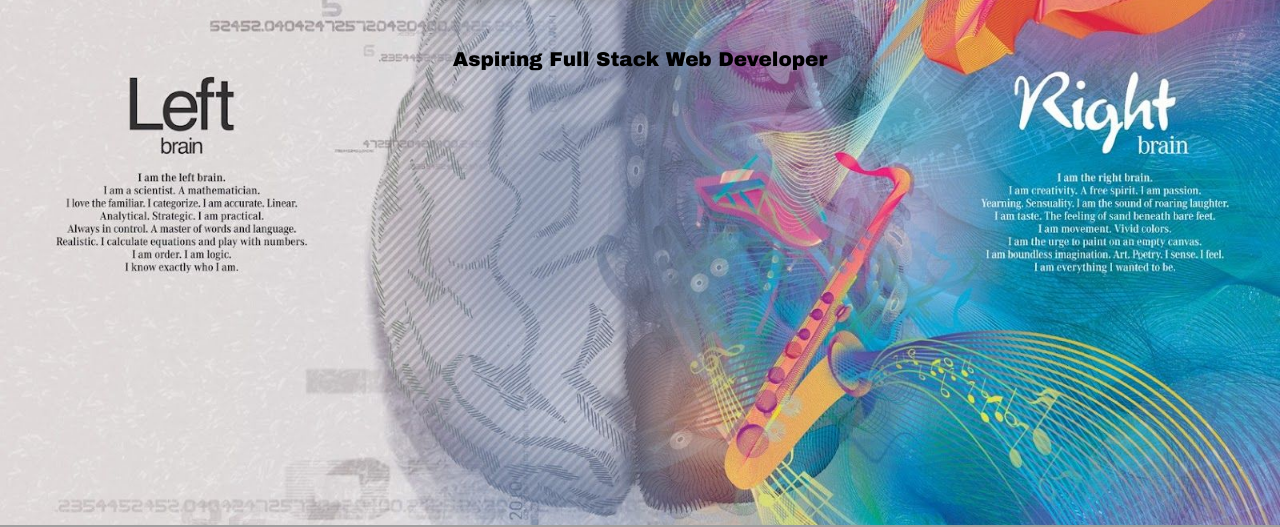
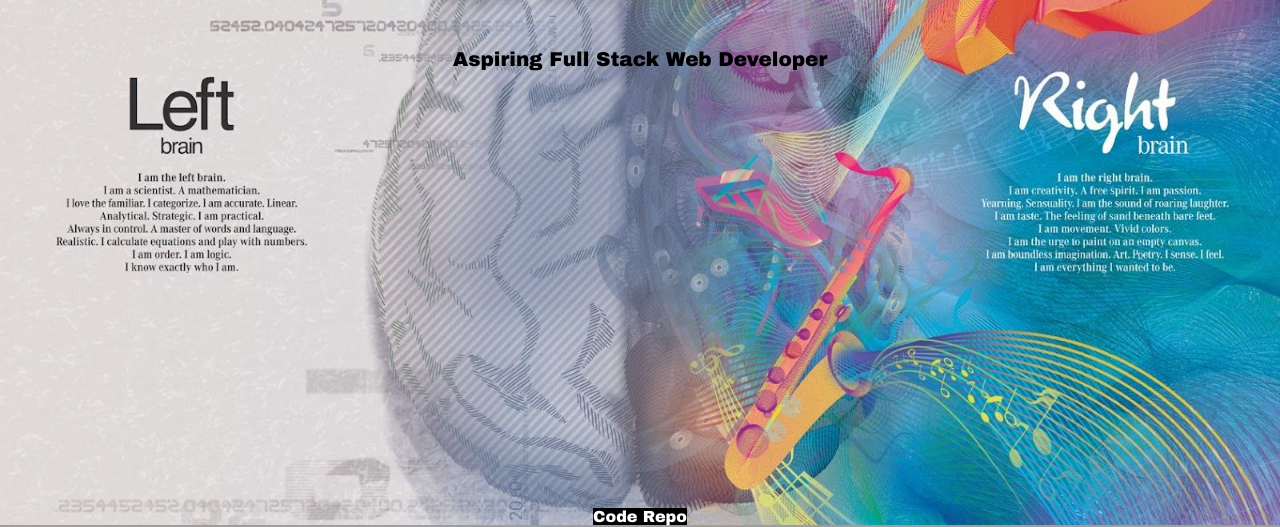
Before and after one commit to Edocsil99/Portfolio_Responsive, a plain HTML site: page index.html in a window 1280 px wide. Shown: the part 275-802 px from the top of the page. Drawn offline with Linux system fonts and the light colour scheme; grey boxes are pictures that could not be loaded.

Commit message:
Update styles.css

```diff
--- a/styles.css
+++ b/styles.css
@@ -268,6 +268,14 @@ h3 {
 .fas:hover {
     font-size: 50px;
   }
+footer {
+    background-color:black;
+    position: fixed;
+    bottom: 0;
+}
+footer a{
+    color: white;
+}
   @media (max-height: 500px) {
     .welcome {
         text-align: center;
```
